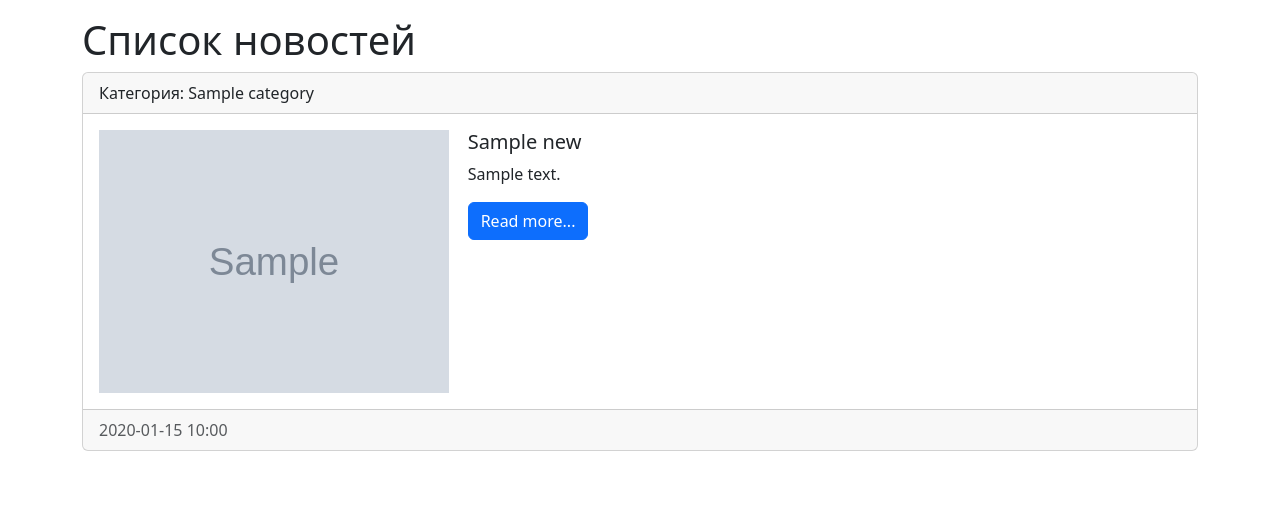
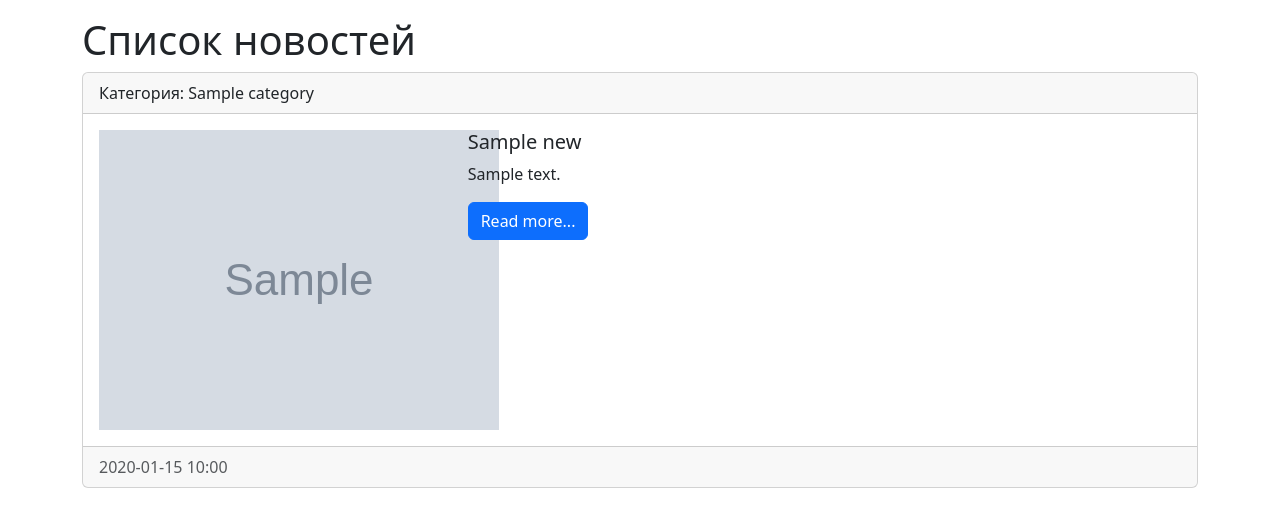
Before and after one commit to Jlestat/wfms, a Django app: page / in a window 1280 px wide. Shown: the part 56-583 px from the top of the page. Run offline with Django 4.2, Linux system fonts and the light colour scheme; tables that the repository leaves empty hold one stand-in row (values such as "Sample post"); grey boxes marked "Sample" are stand-in pictures.

Commit message:
Work at base template

```diff
--- a/mysite/news/templates/news/index.html
+++ b/mysite/news/templates/news/index.html
@@ -36,11 +36,11 @@
                 <div class="media row">
                     {% if item.photo %}
                         <div class="col-4">
-                            <img src="{{ item.photo.url }}" alt="" width="350" class="mr-3">
+                            <img src="{{ item.photo.url }}" alt="" width="400"  class="mr-3">
                         </div>
                     {% else %}
                     {% endif %}
-                    <div class="media-body col">
+                    <div class="media-body col-8">
                          <h5 class="card-title">{{ item.title }}</h5>
                          <p class="card-text">{{ item.content }}</p>
                          <a href="#" class="btn btn-primary">Read more...</a>
```
